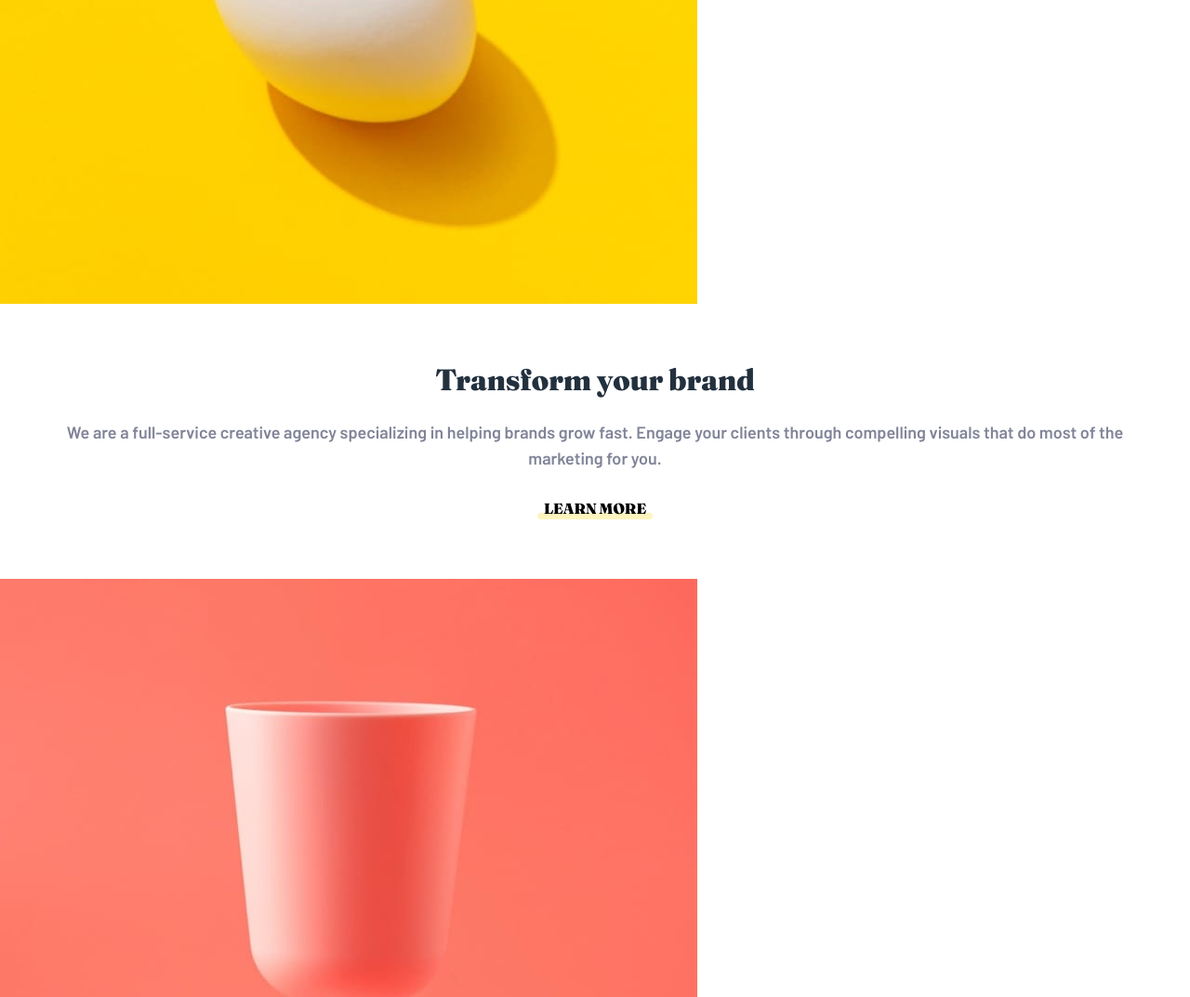
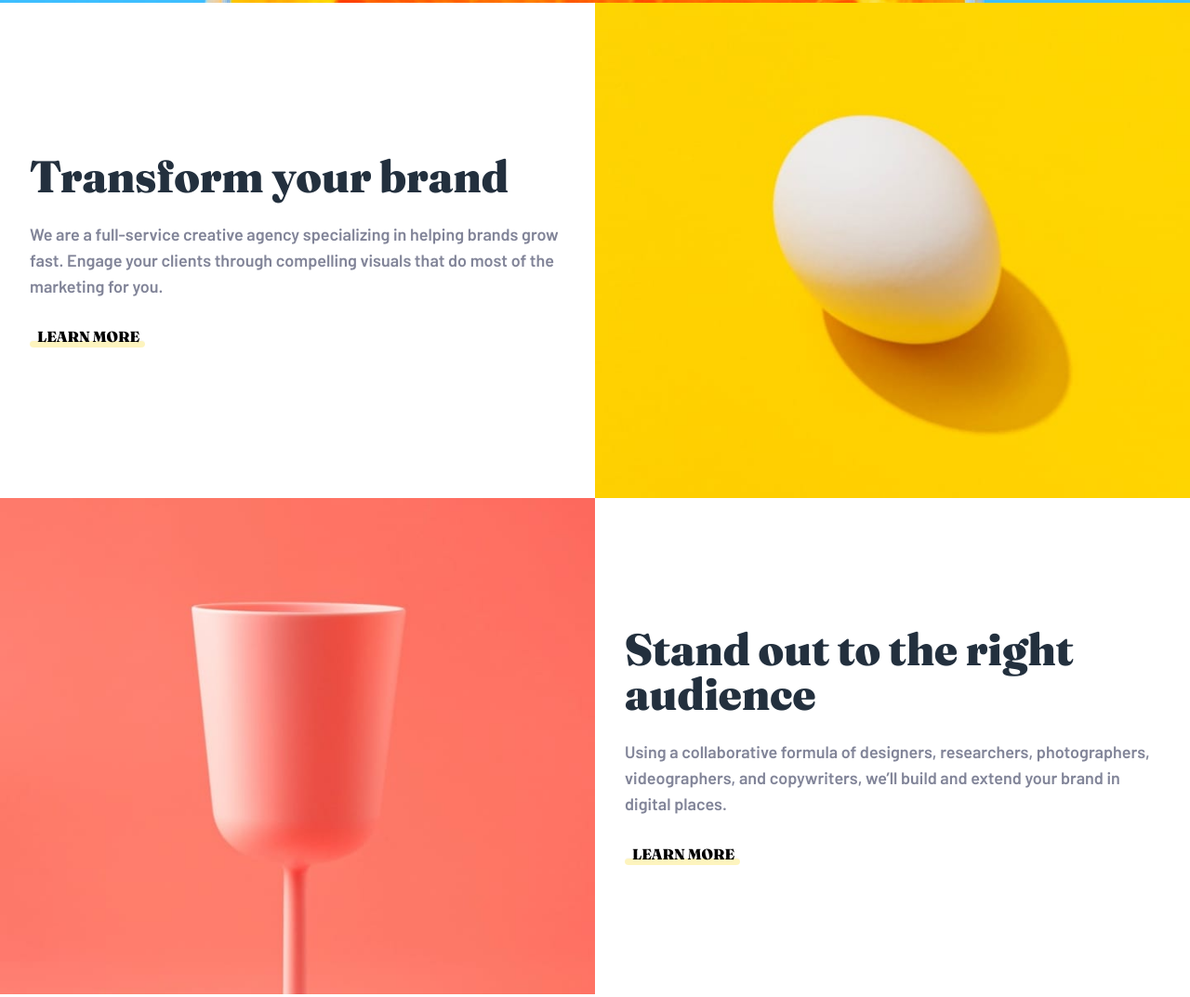
Before and after one commit to marselle13/agency-page, a plain HTML site: page src/index.html in a window 1280 px wide. Shown: the part 797-1870 px from the top of the page at 93% size. Drawn offline with Linux system fonts and the light colour scheme.

Commit message:
add desktop design for info and header

```diff
--- a/src/index.html
+++ b/src/index.html
@@ -7,7 +7,9 @@
     <title>Sunnyside agency</title>
   </head>
   <body>
-    <header class="bg-header bg-no-repeat bg-cover bg-center p-5 h-[500px]">
+    <header
+      class="bg-headerMobile bg-no-repeat bg-cover p-5 h-[500px] md:bg-headerDesktop md:h-screen bg-center"
+    >
       <nav class="flex justify-between">
         <img src="../images/logo.svg" alt="" class="" />
         <div>
@@ -25,11 +27,17 @@
       </div>
     </header>
     <main>
-      <div class="grid text-center">
-        <img src="../images/mobile/image-transform.jpg" alt="" />
-        <div class="px-8 space-y-6 py-16">
+      <div
+        class="grid text-center grid-cols-1 md:grid-cols-2 md:text-left md:items-center"
+      >
+        <img
+          src="../images/mobile/image-transform.jpg"
+          alt=""
+          class="md:hidden block w-full bg-cover"
+        />
+        <div class="px-8 space-y-6 py-16 md:py-0 2xl:px-[130px]">
           <h2
-            class="font-fraucesBlack break-words text-[32px] leading-[36px] text-desaturated-blue"
+            class="font-fraucesBlack break-words text-[32px] leading-[36px] text-desaturated-blue lg:text-5xl"
           >
             Transform your brand
           </h2>
@@ -40,19 +48,39 @@
           </p>
           <div class="pt-[20px]">
             <hr
-              class="w-[124px] h-[8px] bg-dark-yellow opacity-25 mx-auto rounded-full -mb-[24px]"
+              class="w-[124px] h-[8px] bg-dark-yellow opacity-25 mx-auto rounded-full -mb-[24px] md:mx-0"
             />
-            <a href="" class="uppercase font-fraucesBlack relative"
+            <a href="" class="uppercase font-fraucesBlack relative md:pl-2"
               >learn more
             </a>
           </div>
         </div>
+        <img
+          src="../images/desktop/image-transform.jpg"
+          alt=""
+          class="md:block hidden w-full bg-cover"
+        />
       </div>
-      <div class="grid text-center">
-        <img src="../images/mobile/image-stand-out.jpg" alt="" />
-        <div class="px-8 space-y-6 py-16">
+      <div
+        class="grid text-center grid-cols-1 md:grid-cols-2 md:text-left md:items-center"
+      >
+        <div class="md:block hidden">
+          <img
+            src="../images/desktop/image-stand-out.jpg"
+            alt=""
+            class="w-full bg-cover"
+          />
+        </div>
+        <div class="md:hidden block">
+          <img
+            src="../images/mobile/image-stand-out.jpg"
+            alt=""
+            class="w-full bg-cover"
+          />
+        </div>
+        <div class="px-8 space-y-6 py-16 md:py-0 2xl:px-[130px]">
           <h2
-            class="font-fraucesBlack break-words text-[32px] leading-[36px] text-desaturated-blue"
+            class="font-fraucesBlack break-words text-[32px] leading-[36px] text-desaturated-blue lg:text-5xl"
           >
             Stand out to the right audience
           </h2>
@@ -63,9 +91,9 @@
           </p>
           <div class="pt-[20px]">
             <hr
-              class="w-[124px] h-[8px] bg-soft-red opacity-25 mx-auto rounded-full -mb-[24px]"
+              class="w-[124px] h-[8px] bg-dark-yellow opacity-25 mx-auto rounded-full -mb-[24px] md:mx-0"
             />
-            <a href="" class="uppercase font-fraucesBlack relative"
+            <a href="" class="uppercase font-fraucesBlack relative md:pl-2"
               >learn more
             </a>
           </div>
--- a/tailwind.config.js
+++ b/tailwind.config.js
@@ -20,7 +20,11 @@ module.exports = {
         "grayish-blue3": "hsl(210, 4%, 67%)",
       },
       backgroundImage: {
-        header: "url('../images/mobile/image-header.jpg')",
+        headerMobile: "url('../images/mobile/image-header.jpg')",
+        headerDesktop: "url('../images/desktop/image-header.jpg')",
+      },
+      screens: {
+        "3xl": "1440px",
       },
     },
   },
```
Also changed, not shown: dist/output.css.
